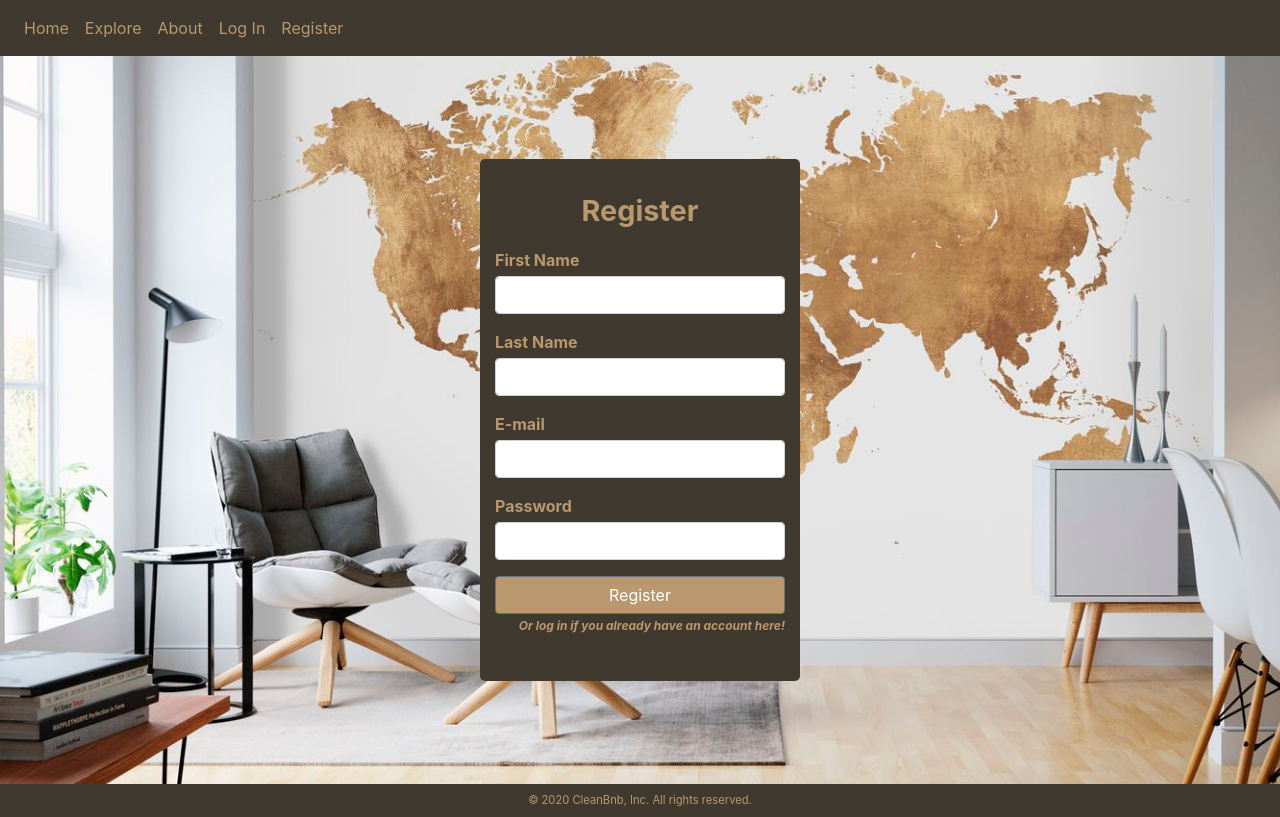
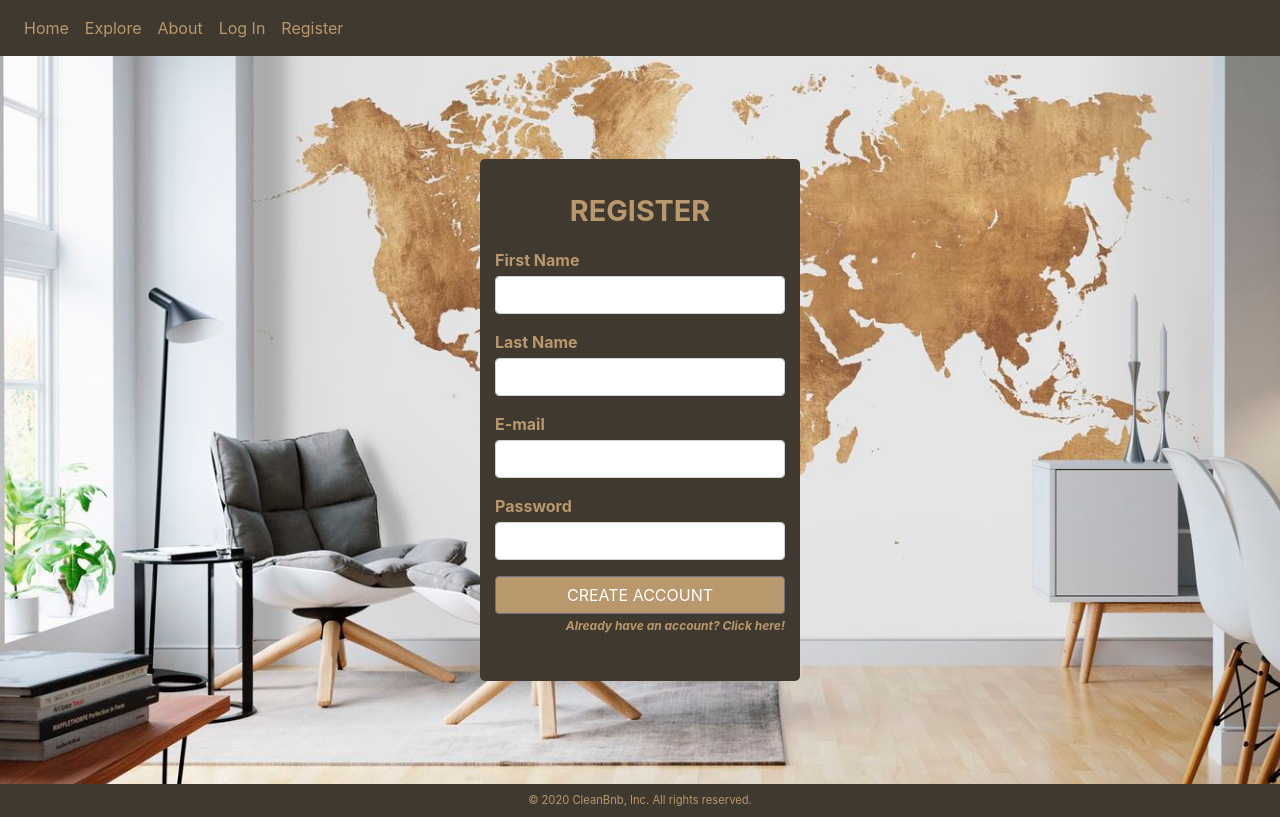
Before and after one commit to eeken/CleanBnB, a React (Create React App) app in the folder src/main/resources/frontend/: page /register in a window 1280 px wide. Built offline with nearby package versions, Linux system fonts and the light colour scheme; no server answers.

Commit message:
edit and add button on bottom

```diff
--- a/src/main/resources/frontend/src/Pages/Login.js
+++ b/src/main/resources/frontend/src/Pages/Login.js
@@ -1,5 +1,6 @@
 import React, { useState } from "react";
 import { Button, Form, FormGroup, Label, Input } from "reactstrap";
+import { useHistory } from "react-router-dom"
 
 function Login() {
   const [email, setEmail] = useState("");
@@ -10,6 +11,8 @@ function Login() {
     console.log("Email entered :  " + email);
     console.log("Password entered  :  " + password);
   };
+
+  let history = useHistory()
 
   return (
     <div className="loginMain ">
@@ -51,6 +54,7 @@ function Login() {
           Log In
         </Button>
         <p
+          onClick={() => history.push("/register/")}
           align="right"
           className="loginRegisterText"
         >
--- a/src/main/resources/frontend/src/Pages/Register.js
+++ b/src/main/resources/frontend/src/Pages/Register.js
@@ -1,5 +1,6 @@
 import React, { useState } from "react";
 import { Button, Form, FormGroup, Label, Input } from "reactstrap";
+import { useHistory } from "react-router-dom"
 
 function Register() {
   const [firstName, setFirstName] = useState("");
@@ -15,6 +16,8 @@ function Register() {
     console.log("Password entered  :  " + password);
   };
 
+  let history = useHistory()
+
   return (
     <div className="registerMain ">
       <Form
@@ -22,7 +25,7 @@ function Register() {
         onSubmit={submitRegister}
       >
         <p className="registerFormTitle" align="center">
-          Register
+          REGISTER
         </p>
          <FormGroup align="left">
           <Label for="email-input" className="mb-1">
@@ -74,13 +77,13 @@ function Register() {
             backgroundColor: "#B9986D"
           }}
         >
-          Register
+          CREATE ACCOUNT
         </Button>
-        <p
+        <p onClick={() => history.push("/login/")}
           align="right"
           className="logInText"
         >
-          Or log in if you already have an account here!
+          Already have an account? Click here!
         </p>
       </Form>
     </div>
```
